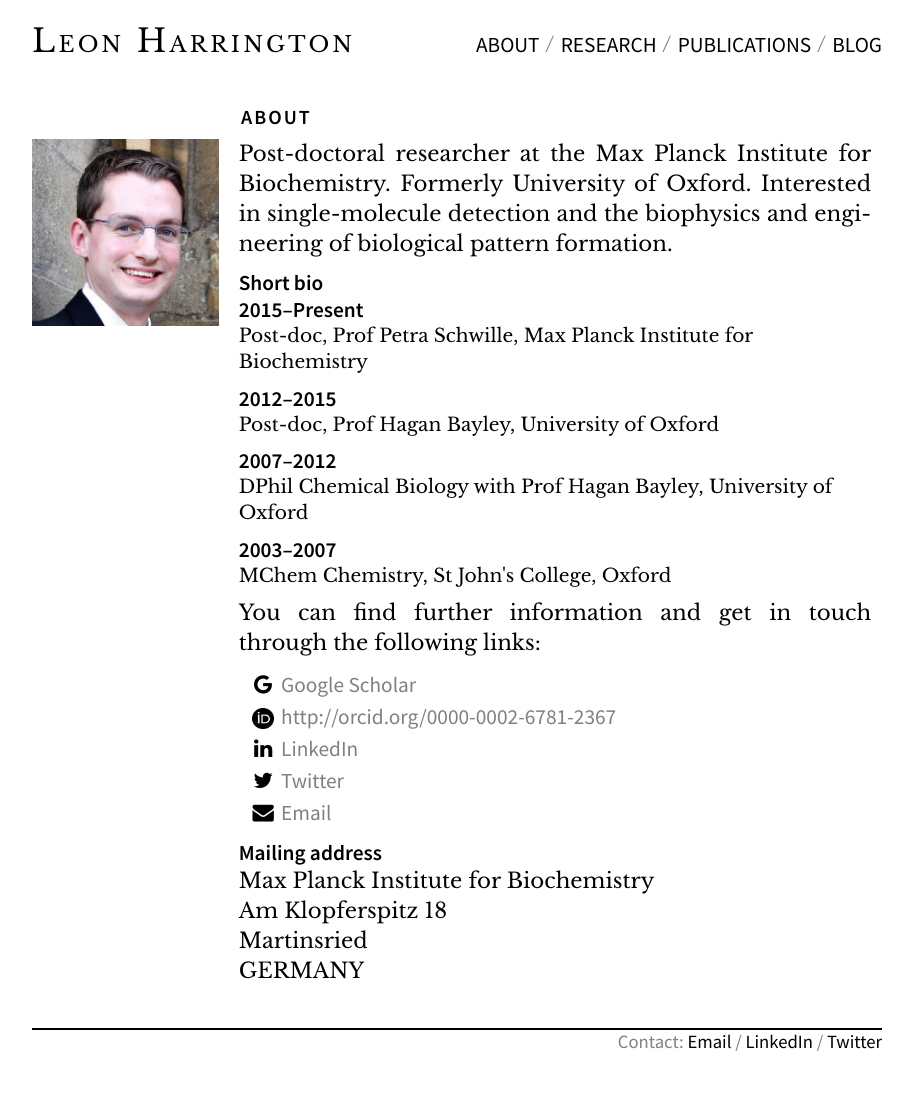
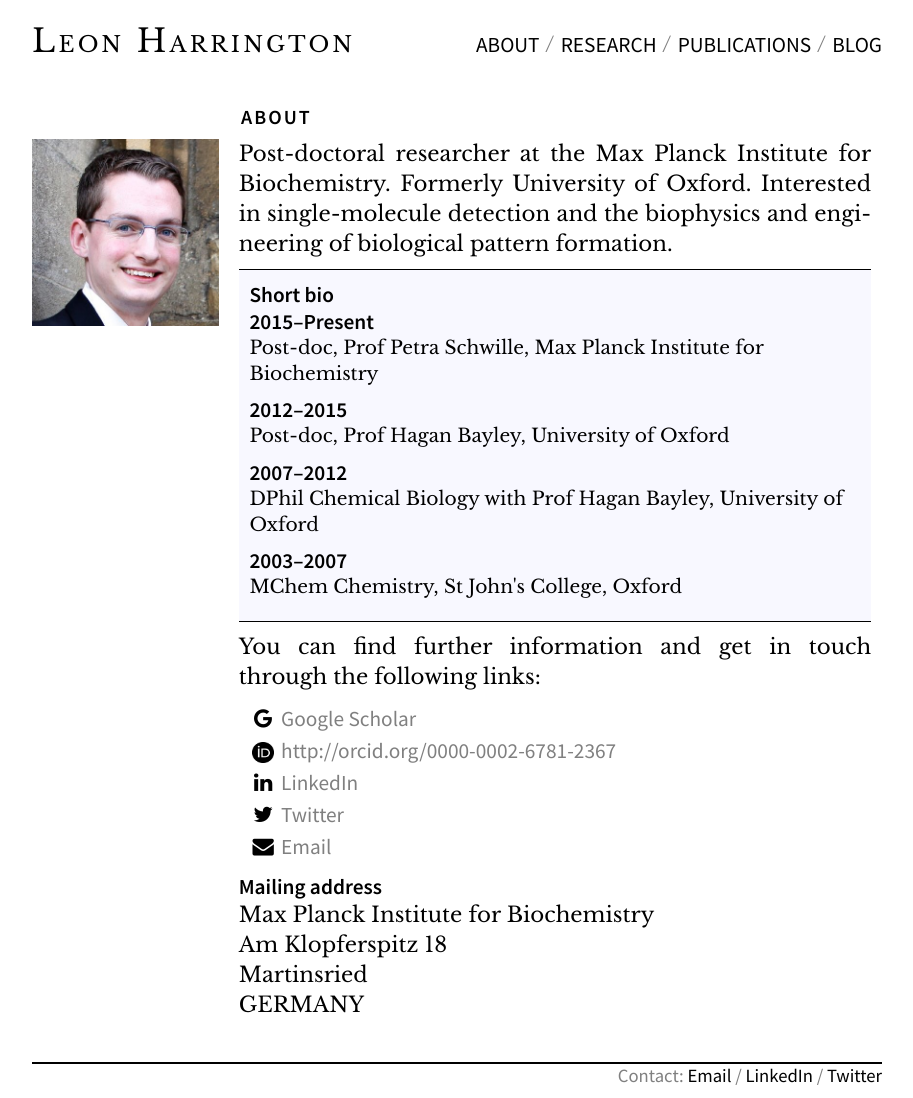
Before and after one commit to leonharrington/leonharrington.github.io, a Jekyll site: the page built from about/index.html, in a window 1280 px wide. Shown: the whole page, without its empty margins (183-1096 px from the left). Built offline with Jekyll 4.4.1, drawn with Linux system fonts in a browser that asks for light colours; nearby versions of some CDN libraries; before the commit the page ends 1064 px from its top, so only the background shows below that.

Commit message:
Re-style about page

```diff
--- a/about/index.html
+++ b/about/index.html
@@ -14,6 +14,7 @@ layout: default
 
     <p class="description">{{ site.description }}</p>
 
+    <div class="bio">
     <h2>Short bio</h2>
 
     <h2>2015&ndash;Present</h2>
@@ -24,6 +25,7 @@ layout: default
     <p class="small-left">DPhil Chemical Biology with <a href="http://bayley.chem.ox.ac.uk/" target="_blank">Prof Hagan Bayley</a>, <a href="http://www.chem.ox.ac.uk/" target="_blank">University of Oxford</a></p>
     <h2>2003&ndash;2007</h2>
     <p class="small-left">MChem Chemistry, <a href="http://www.sjc.ox.ac.uk/" target="_blank">St John's College, Oxford</a></p>
+        </div>
 
     <p>You can find further information and get in touch through the following links:</p>
 
--- a/css/main.css
+++ b/css/main.css
@@ -433,6 +433,14 @@ div.abstract {
     display: none;
 }
 
+div.bio {
+    padding: 0.5em;
+    border-top: 1px solid black;
+    border-bottom: 1px solid black;
+    margin: 0 0 0.5em 0;
+    background: ghostwhite;
+}
+
 nav.front-nav {
     font-family: 'Source Sans Pro', sans-serif;
     font-size: 1.125em;
```
